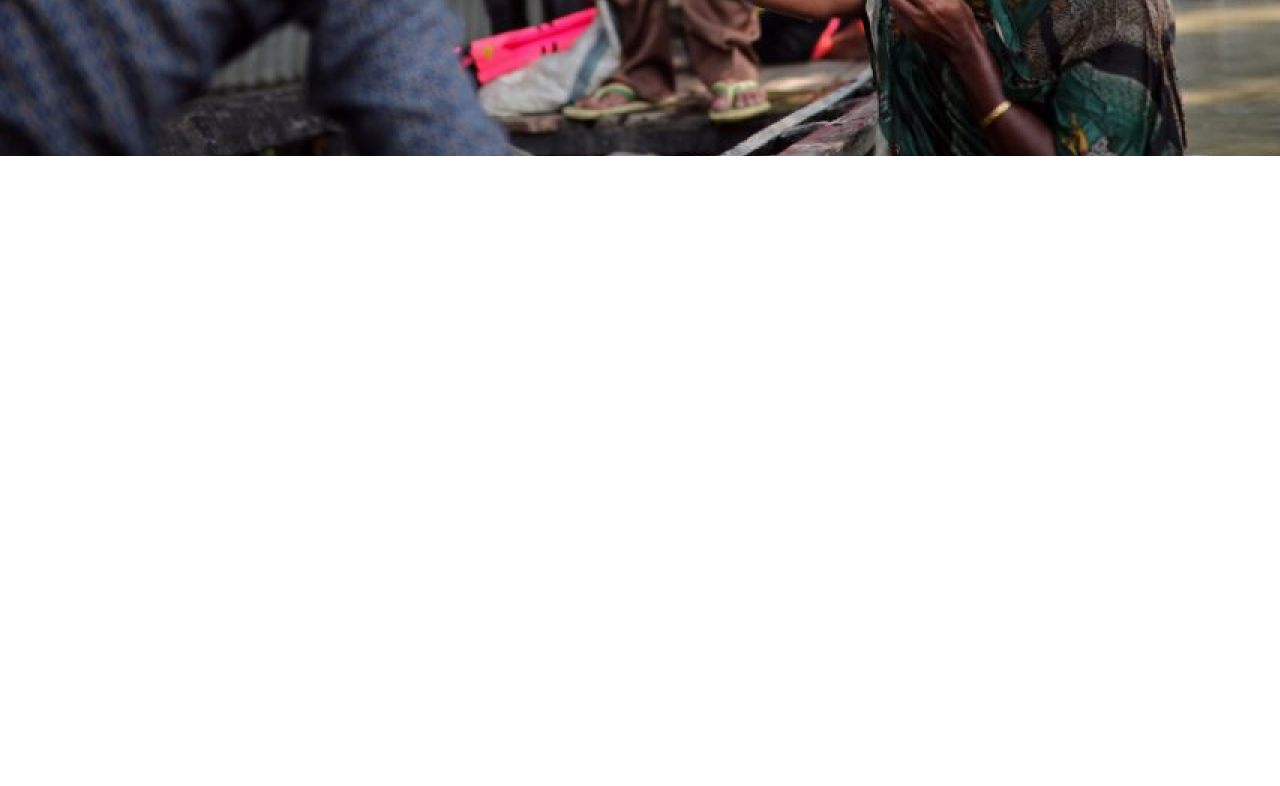
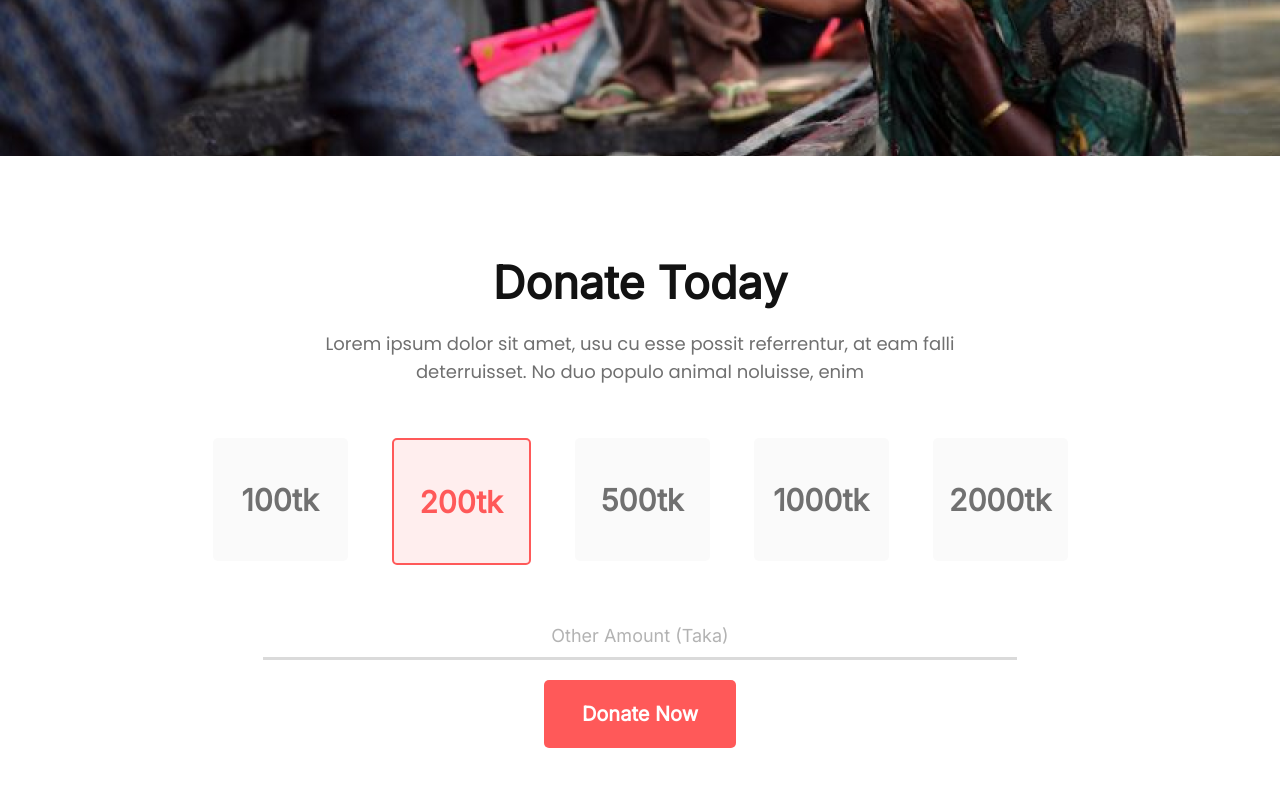
Before and after one commit to sohanemon/donate-today, a plain HTML site: page index.html in a window 1280 px wide. Shown: the part 484-1270 px from the top of the page. Before the commit the page ends 800 px from the top, so only its background shows below. Drawn offline with Linux system fonts and the light colour scheme.

Commit message:
donate-today section done

```diff
--- a/index.html
+++ b/index.html
@@ -8,7 +8,7 @@
     <link rel="preconnect" href="https://fonts.googleapis.com" />
     <link rel="preconnect" href="https://fonts.gstatic.com" crossorigin />
     <link
-      href="https://fonts.googleapis.com/css2?family=Inter&display=swap"
+      href="https://fonts.googleapis.com/css2?family=Inter&family=Poppins&display=swap"
       rel="stylesheet"
     />
     <link rel="stylesheet" href="style.css" />
@@ -17,11 +17,38 @@
     <!-- Header Section -->
     <section class="hero-section">
       <h1>Let’s Help Those Who Are More In Need</h1>
-      <p>
+      <p class="secondary-text">
         Lorem ipsum dolor sit amet, usu cu esse possit referrentur, at eam falli
         deterruisset. No duo populo animal noluisse, enim
       </p>
-      <a>Donate Now</a>
+      <a href="#" class="anchor-button">Donate Now</a>
+    </section>
+    <!-- Donate Today Section -->
+    <section class="donate-today">
+      <h1>Donate Today</h1>
+      <p class="secondary-text">
+        Lorem ipsum dolor sit amet, usu cu esse possit referrentur, at eam falli
+        deterruisset. No duo populo animal noluisse, enim
+      </p>
+      <div class="card-container">
+        <div class="card">
+          <p>100tk</p>
+        </div>
+        <div class="card active">
+          <p>200tk</p>
+        </div>
+        <div class="card">
+          <p>500tk</p>
+        </div>
+        <div class="card">
+          <p>1000tk</p>
+        </div>
+        <div class="card">
+          <p>2000tk</p>
+        </div>
+      </div>
+      <input type="text" placeholder="Other Amount (Taka)" />
+      <a href="#" class="anchor-button">Donate Now</a>
     </section>
   </body>
 </html>
--- a/style.css
+++ b/style.css
@@ -2,13 +2,39 @@
   margin: 0;
   padding: 0;
   font-family: "Inter", sans-serif;
+  text-align: center;
+}
+.anchor-button {
+  display: flex;
+  text-decoration: none;
+  flex-direction: row;
+  justify-content: center;
+  align-items: center;
+  width: 160px;
+  height: 56px;
+  background: #ff5959;
+  border-radius: 5px;
+  padding: 6px 16px;
+  font-weight: 600;
+  font-size: 20px;
+  line-height: 24px;
+  color: #ffffff;
+}
+.secondary-text {
+  font-family: "Poppins", sans-serif;
+  font-style: normal;
+  font-weight: 400;
+  font-size: 18px;
+  line-height: 28px;
+  width: 691px;
+  text-align: center;
 }
 .hero-section {
   display: flex;
   flex-direction: column;
   justify-content: center;
   align-items: center;
-  gap: 20px;
+  gap: 10px;
   height: 80vh;
   background-image: url("./img/header.png");
 }
@@ -22,28 +48,70 @@
   color: #ffffff;
 }
 .hero-section p {
-  font-family: "Poppins";
+  color: #ffffff;
+}
+
+/* Donate Today Section Style */
+.donate-today {
+  margin: 100px 350px;
+  display: flex;
+  gap: 20px;
+  flex-direction: column;
+  justify-content: center;
+  align-items: center;
+}
+.donate-today h1 {
+  font-family: "Inter";
   font-style: normal;
+  font-weight: 700;
+  font-size: 45px;
+  line-height: 54px;
+  color: #121212;
+}
+.donate-today p {
+  width: 691px;
+  color: #707070;
+}
+.donate-today .card-container {
+  margin: 30px 0px;
+  display: flex;
+  gap: 40px;
+}
+.donate-today .card {
+  margin: 2px;
+  display: flex;
+  text-align: center;
+  align-items: center;
+  width: 135px;
+  height: 123px;
+  background: #fafafa;
+  border-radius: 5px;
+}
+.donate-today .card p {
+  font-weight: 700;
+  font-size: 30px;
+  line-height: 36px;
+  text-align: center;
+
+  color: #707070;
+}
+.donate-today .active {
+  background: #ffeeee;
+  border: 2px solid #ff5959;
+  border-radius: 5px;
+}
+.donate-today .active p {
+  color: #ff5959;
+}
+.donate-today input {
+  border: 0px solid;
+  border-bottom: 3px solid #dadada;
+  width: 130%;
+  height: 40px;
+}
+.donate-today input::placeholder {
   font-weight: 400;
   font-size: 18px;
   line-height: 28px;
-  width: 691px;
-  text-align: center;
-
-  color: #ffffff;
+  color: #b3b3b3;
 }
-.hero-section a {
-  display: flex;
-  flex-direction: row;
-  justify-content: center;
-  align-items: center;
-  width: 160px;
-  height: 56px;
-  background: #ff5959;
-  border-radius: 5px;
-  padding: 6px 16px;
-  font-weight: 600;
-  font-size: 20px;
-  line-height: 24px;
-  color: #ffffff;
-}
```
